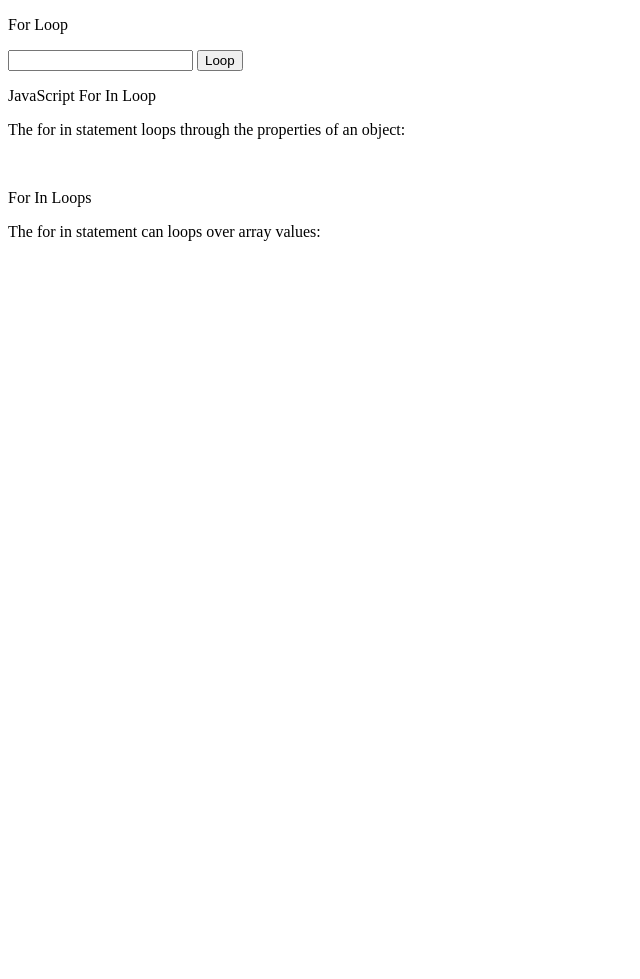
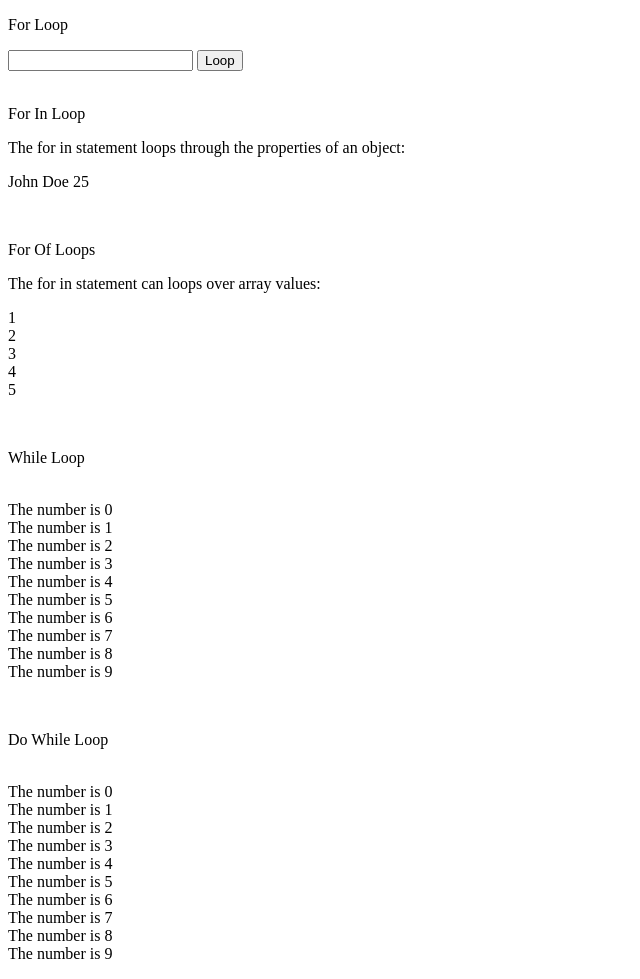
Before and after one commit to PeytonCVT/CVTech-Assignments, a plain HTML site: page Javascript/JavaScript Loop Assignment/index.html in a window 1280 px wide. Shown: the whole page, without its empty margins (0-640 px from the left). Before the commit the page ends 800 px from the top, so only its background shows below. Drawn offline with Linux system fonts and the light colour scheme.

Commit message:
Add files via upload

```diff
--- a/Javascript/JavaScript Loop Assignment/index.html
+++ b/Javascript/JavaScript Loop Assignment/index.html
@@ -1,7 +1,6 @@
 <!DOCTYPE html>
 <html lang="en">
 <head>
-    <script src="script.js"></script>
     <meta charset="UTF-8">
     <meta name="viewport" content="width=device-width, initial-scale=1.0">
     <title>Loop</title>
@@ -11,12 +10,20 @@
     <input type="text" name="txt" id="loop">
     <button onclick="check(Number(document.getElementById('loop').value));">Loop</button>
 <br>
-    <p>JavaScript For In Loop</p>
+<br>
+    <p>For In Loop</p>
     <p>The for in statement loops through the properties of an object:</p>
     <p id="demo"></p>
 <br>
-    <p>For In Loops</p>
+    <p>For Of Loops</p>
     <p>The for in statement can loops over array values:</p>
     <p id="demo2"></p>
+<br>
+    <p>While Loop</p>
+    <p id="demo3"></p>
+<br>
+    <p>Do While Loop</p>
+    <p id="demo4"></p>
+    <script src="script.js"></script>
 </body>
 </html>
--- a/Javascript/JavaScript Loop Assignment/script.js
+++ b/Javascript/JavaScript Loop Assignment/script.js
@@ -27,7 +27,7 @@ document.getElementById("demo").innerHTML = txt;
 
 // For Of Loop JS //
 
-const numbers = [45, 4, 9, 16, 25];
+const numbers = [1, 2, 3, 4, 5];
 
 let txt2 = "";
 for (let x in numbers) {
@@ -38,6 +38,19 @@ document.getElementById("demo2").innerHTML = txt2;
 
 // While Loop JS //
 
-
+let text = "";
+let i = 0;
+while (i < 10) {
+  text += "<br>The number is " + i;
+  i++;
+}
+document.getElementById("demo3").innerHTML = text;
 
 // Do While Loop JS //
+
+let u = 3;
+do {
+    console.log(u);
+    u--;
+} while (u > 0);
+document.getElementById("demo4").innerHTML = text;
```
